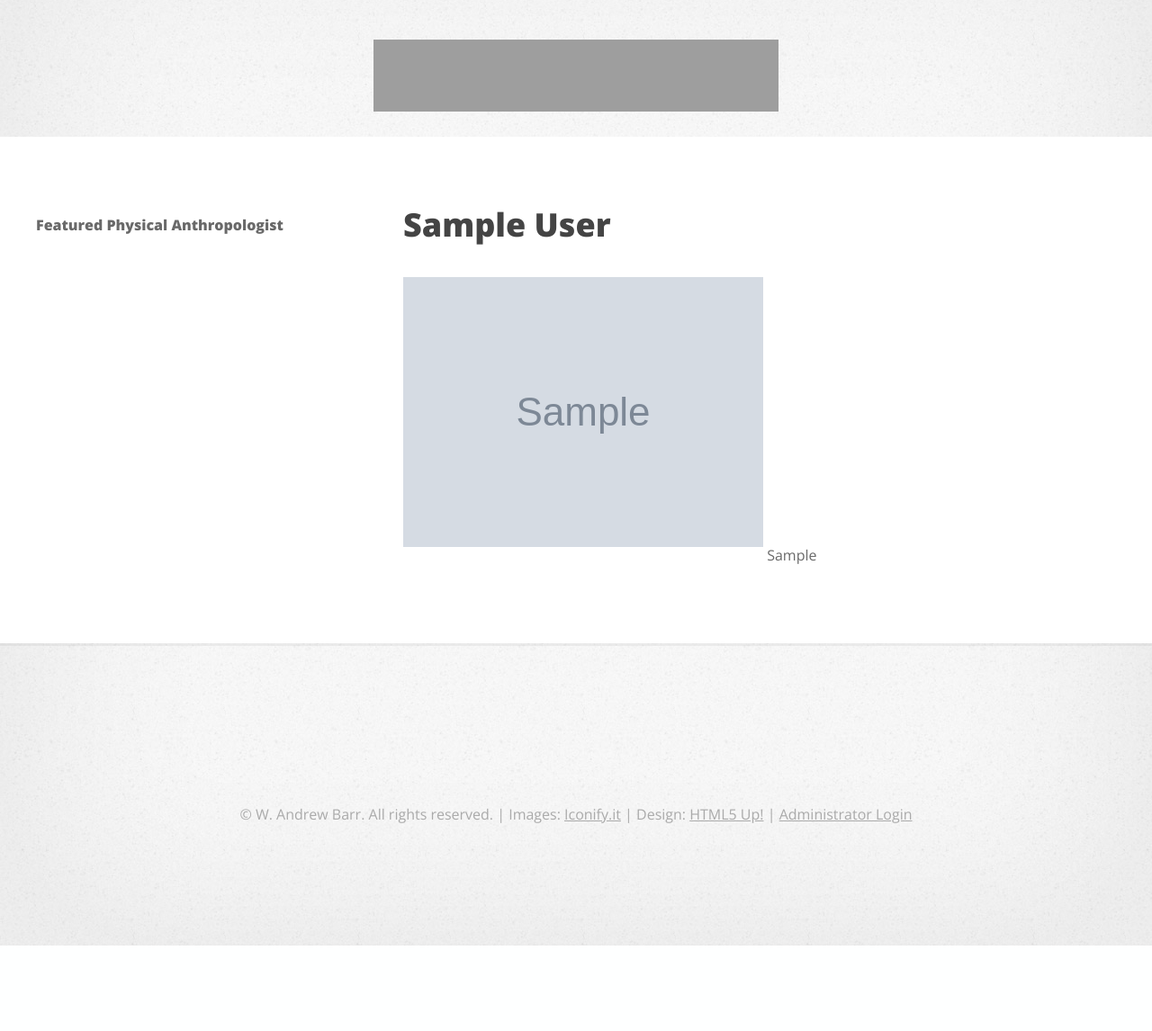
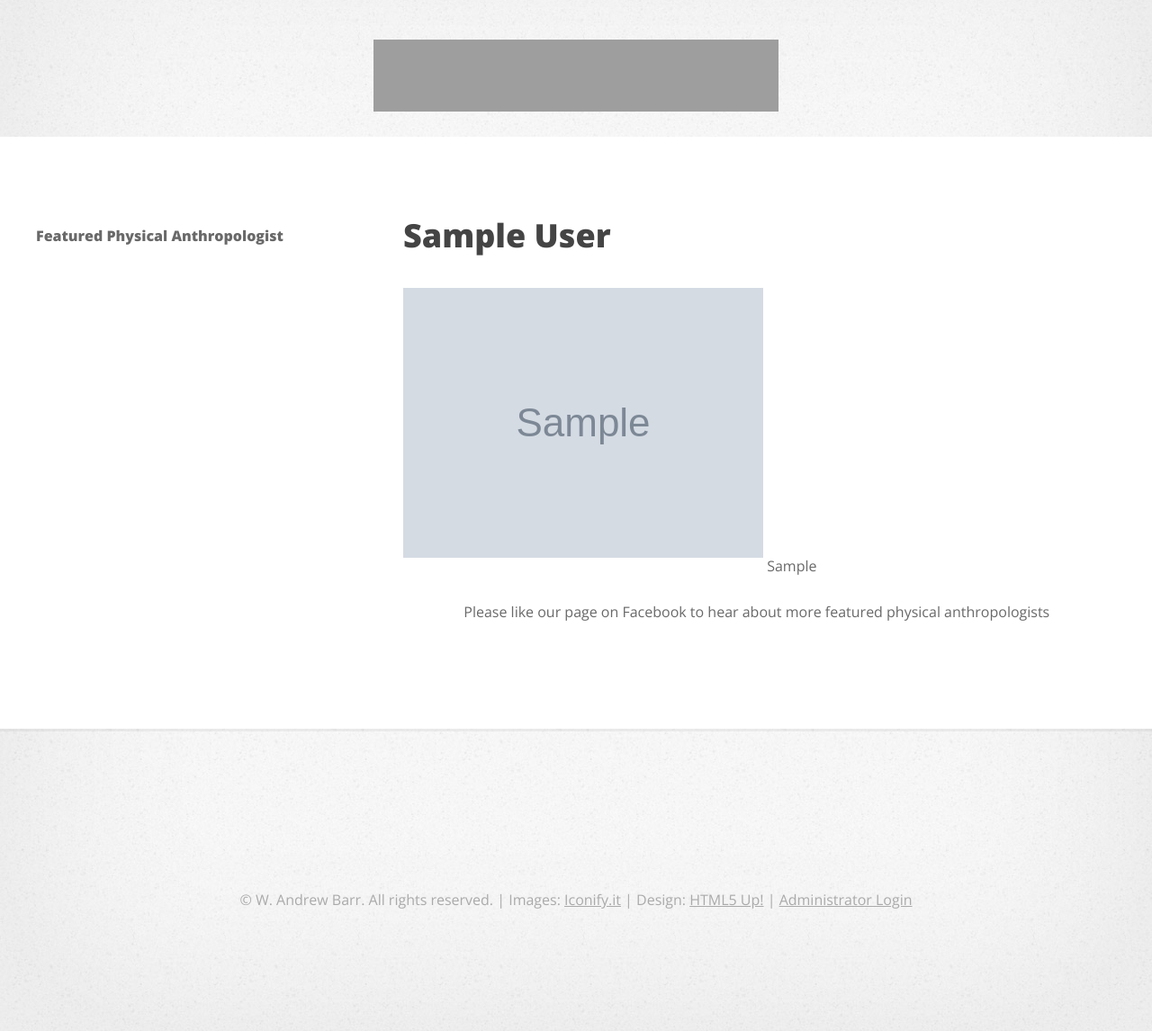
Before and after one commit to wabarr/physanth-phylogeny, a Django app: page /featured/ in a window 1280 px wide. Shown: the part 94-1240 px from the top of the page at 90% size. Before the commit the page ends 1145 px from the top, so only its background shows below. Run offline with Django 3.2, Linux system fonts and the light colour scheme; tables that the repository leaves empty hold one stand-in row (values such as "Sample post"); grey boxes marked "Sample" are stand-in pictures; parts of the project's set-up code (start-up, migrations or seed data) failed here and were passed over; some libraries are stand-ins or nearby versions; grey boxes are pictures that could not be loaded.

Commit message:
add multiple possibilities for features

```diff
--- a/academicPhylogeny/templates/featured.html
+++ b/academicPhylogeny/templates/featured.html
@@ -5,15 +5,38 @@
     <!-- Banner Wrapper -->
             <div id="main-wrapper">
 				<div class="5grid-layout">
+<div id="fb-root"></div>
+<script>(function(d, s, id) {
+  var js, fjs = d.getElementsByTagName(s)[0];
+  if (d.getElementById(id)) return;
+  js = d.createElement(s); js.id = id;
+  js.src = "//connect.facebook.net/en_US/sdk.js#xfbml=1&appId=891349850905339&version=v2.0";
+  fjs.parentNode.insertBefore(js, fjs);
+}(document, 'script', 'facebook-jssdk'));</script>
 
                     <div class="row">
                         <div class="4u">
                             <strong>Featured Physical Anthropologist</strong>
                         </div>
                         <div class="8u">
-                            <h2>{{ featured_person.firstName }} {{ featured_person.lastName }}</h2>
-                            <a href="/detail/{{ featured_person.URL_for_detail }}"><img src="{{ featured_person.shareImageURL }}" style="max-width:100%; margin-bottom:15px"/></a>
-                            {{ featured_person.featureBlurb|safe }}
+                            {% for featured_person in featured %}
+                                <div class="row">
+                                    <div class="12u">
+                                        <h2>{{ featured_person.firstName }} {{ featured_person.lastName }}</h2>
+                                        <a href="/detail/{{ featured_person.URL_for_detail }}"><img src="{{ featured_person.shareImageURL }}" style="max-width:100%; margin-bottom:15px"/></a>
+                                        {{ featured_person.featureBlurb|safe }}
+                                    </div>
+                                </div>
+                            {% endfor %}
+                            <div class="row">
+                                <div class="1u">
+                                    <div class="fb-like" data-href="https://www.facebook.com/physanthphylogeny" data-layout="box_count" data-action="like" data-show-faces="false" data-share="false"></div>
+                                </div>
+                                <div class="11u"><p>Please like our page on Facebook to hear about more featured physical anthropologists</p></div>
+
+
+                            </div>
+
                         </div>
                      </div>
                 </div>
--- a/academicPhylogeny/views.py
+++ b/academicPhylogeny/views.py
@@ -117,9 +117,9 @@ def home(request):
                              {"validation_count":validation_count},
                           context_instance=RequestContext(request))
 def featured(request):
-    featured_person = person.objects.get(isFeatured=True)
+    featured_person = person.objects.filter(isFeatured=True)
     return render_to_response('featured.html',
-                             {"featured_person":featured_person},
+                             {"featured":featured_person},
                           context_instance=RequestContext(request))
 def people_ajax(request):
     if request.is_ajax():
```
